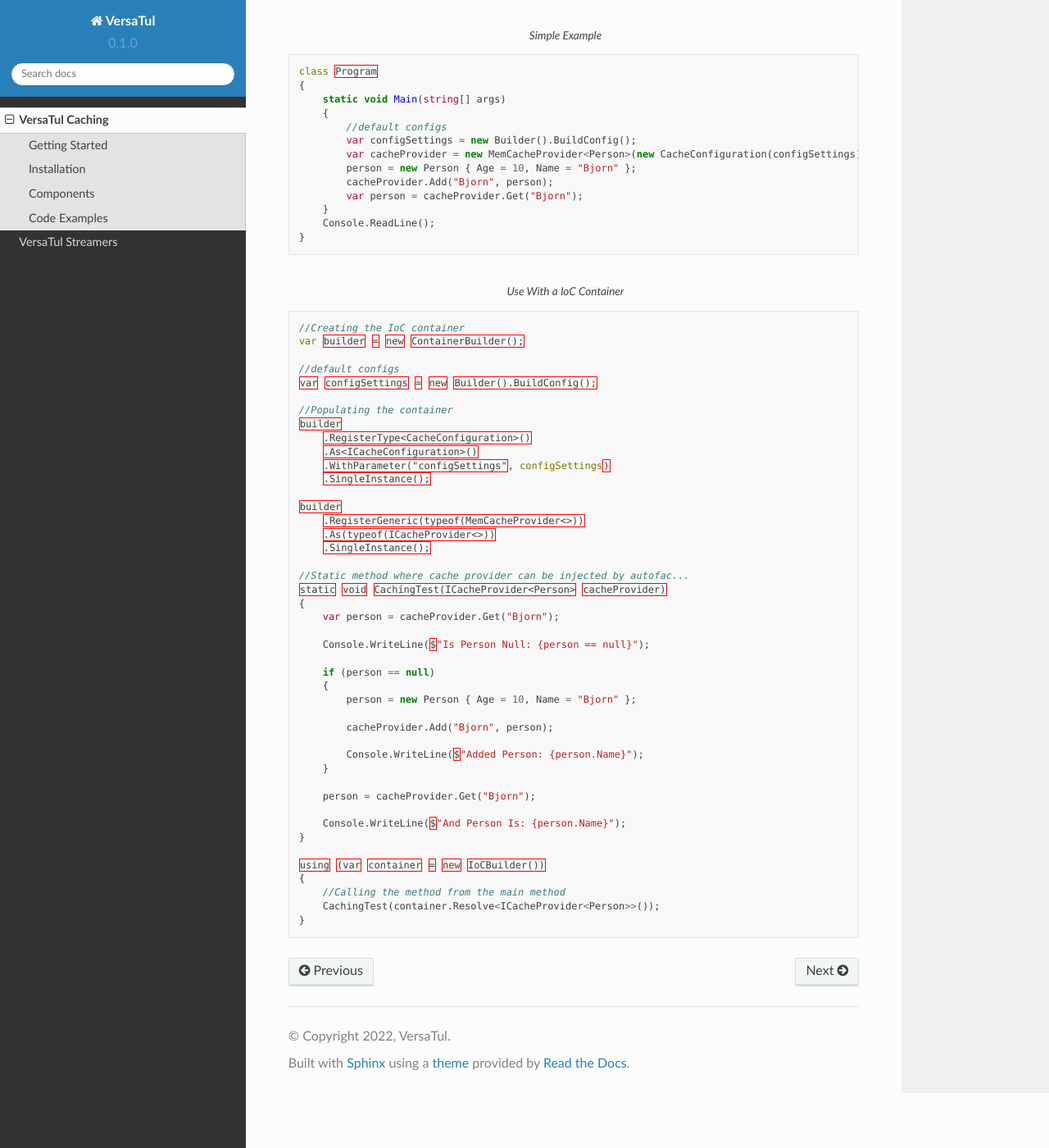
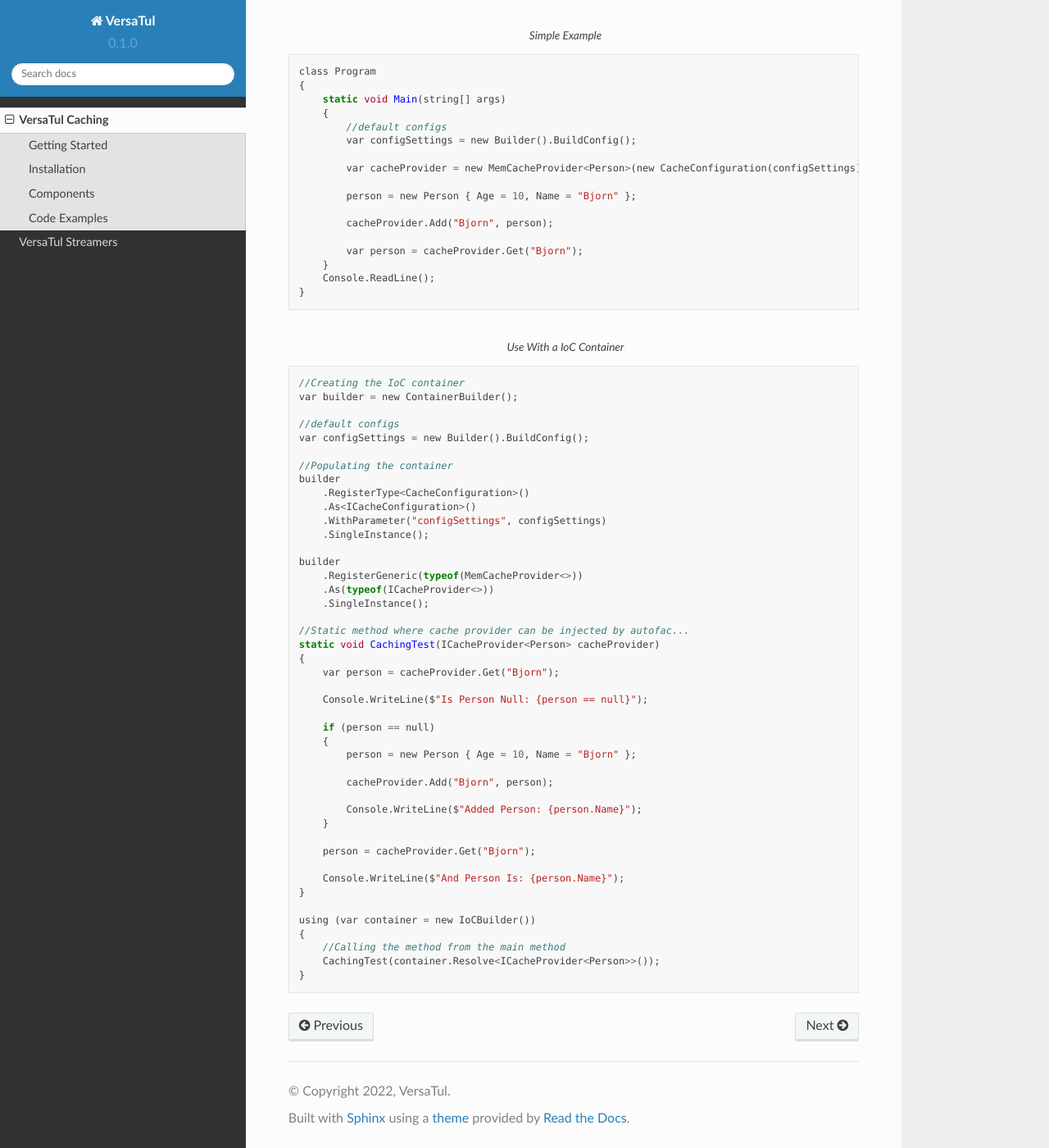
Before and after one commit to BjornWilliams/DocsVersaTul, a Sphinx documentation site: the page built from docs/source/caching.rst, in a window 1280 px wide and 1400 px high, scrolled down 720 px. Shown: the whole window at 82% size. Built offline with Sphinx 7.4.7 and the Read the Docs theme 2.0.0, drawn with Linux system fonts in a browser that asks for light colours.

Commit message:
formatting code block

```diff
--- a/docs/source/caching.rst
+++ b/docs/source/caching.rst
@@ -29,7 +29,7 @@ Components
 Code Examples
 -------------
 
-.. code-block:: antlr-c#
+.. code-block:: c
     :caption: Simple Example
 
 
@@ -39,15 +39,19 @@ Code Examples
         {
             //default configs
             var configSettings = new Builder().BuildConfig();
+
             var cacheProvider = new MemCacheProvider<Person>(new CacheConfiguration(configSettings));
+
             person = new Person { Age = 10, Name = "Bjorn" };
+
             cacheProvider.Add("Bjorn", person);
+
             var person = cacheProvider.Get("Bjorn");
         }
         Console.ReadLine();
     }
 
-.. code-block:: antlr-c#
+.. code-block:: c
     :caption: Use With a IoC Container
 
 
```
